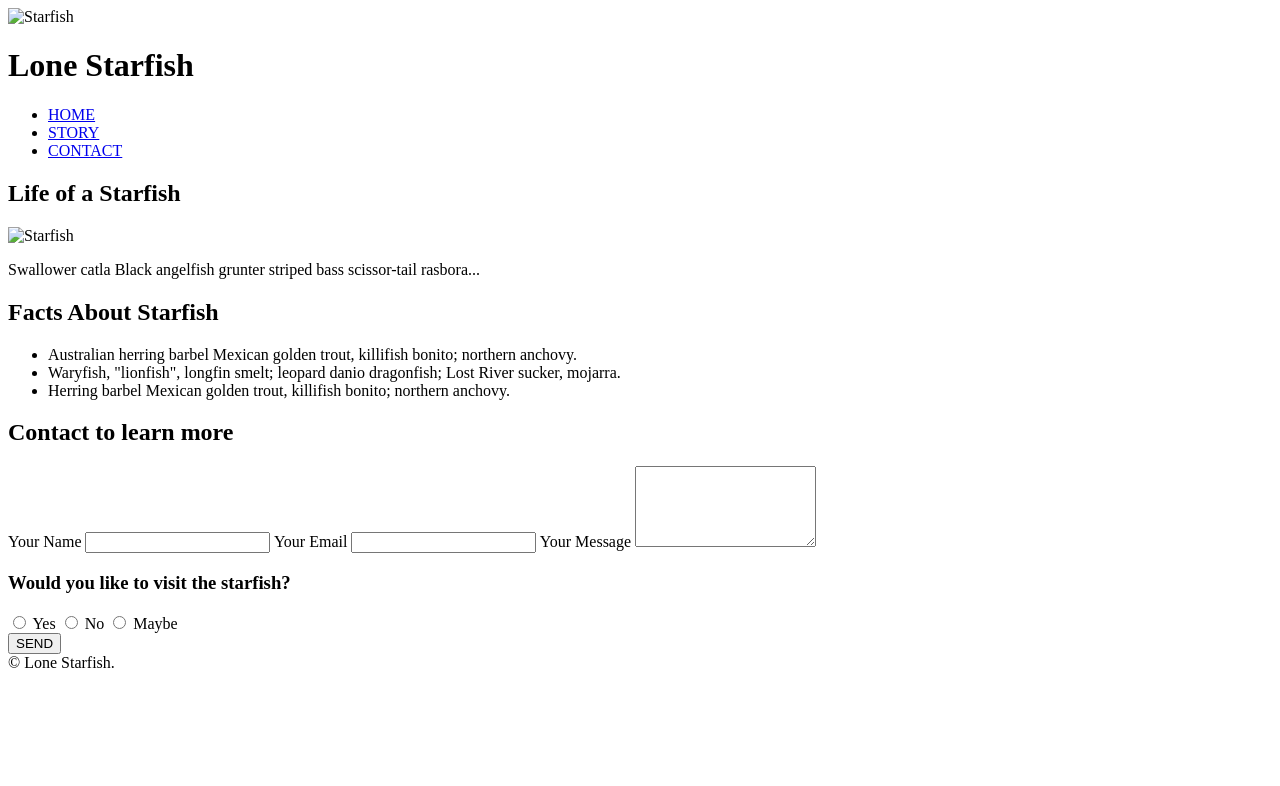
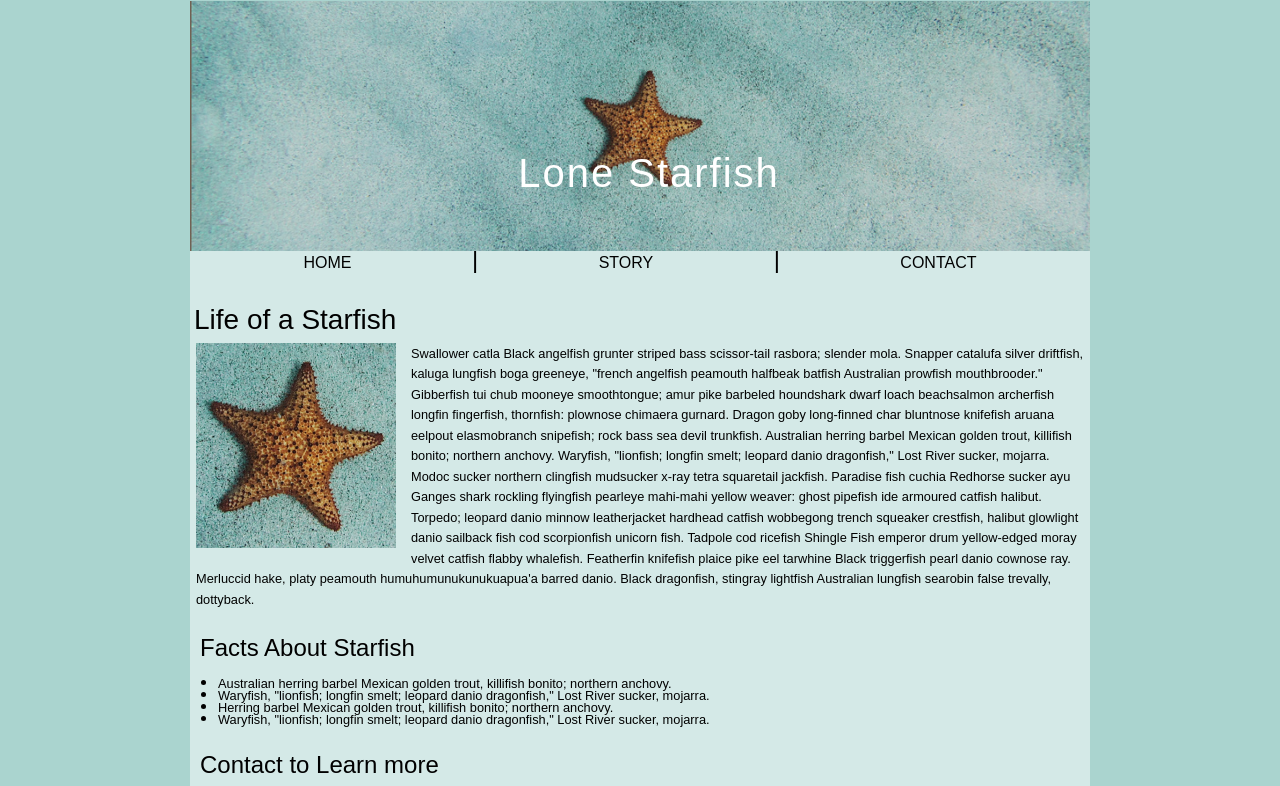
Before and after one commit to hard0257/midterm, a plain HTML site: page index.html in a window 1280 px wide. Shown: the top 786 px of the page. Drawn offline with Linux system fonts and the light colour scheme.

Commit message:
finally done huh. huh..

```diff
--- a/css/style.css
+++ b/css/style.css
@@ -1,4 +1,10 @@
-/* General body styling */
+/* Reset layout math to include padding/border inside width */
+*,
+*::before,
+*::after {
+  box-sizing: border-box;
+}
+
 body {
   background-color: #aad4cf;
   font-family: Arial, sans-serif;
@@ -7,125 +13,197 @@ body {
   font-weight: 500;
 }
 
-/* Everything inside a neat box */
+/* Container */
 .container {
-  max-width: 700px;
-  margin: 20px auto;
+  max-width: 900px;
+  margin: 1px auto;
   background-color: #d4e9e7;
-  padding: 20px;
-  border: 1px solid #ccc;
+  padding: 0;
+  border: none;
+   margin-bottom: 20px;
   position: relative;
 }
 
-/* Header with image and text over it */
-header {
+/* Header image and title */
+.small-image-box {
+  width: 100%;
+  height: 250px;
   position: relative;
-  text-align: center;
+  margin: 0;
+  padding: 0;
+  overflow: hidden;
+  background-color: #d4e9e7;
 }
 
-header img {
+.small-image-box img {
   width: 100%;
-  height: auto;
+  height: 100%;
+  object-fit: cover;
   display: block;
 }
 
-header h1 {
+.small-image-box h1 {
   position: absolute;
-  top: 80%;
-  left: 50%;
+  top: 58%;
+  left: 51%;
   transform: translate(-50%, -50%);
   color: white;
   font-size: 2.5em;
-  font-weight: bold;
-  letter-spacing: 1.5px;
+  font-weight: normal;
+  letter-spacing: 2px;
+
 }
 
-/* Navigation using inline-block only */
-nav ul {
+nav {
+  text-align: center;
+  background-color: #d4e9e7;
+  margin-top: -15px;   /* pulls whole nav box 10px up */
+  padding: 10px 0;     /* padding inside nav box */
+}
+
+.nav-links {
   list-style: none;
   padding: 0;
-  margin: 0;
-  background-color: #d4e9e7;
-  text-align: center;
+  margin: 0 auto;
+  display: inline-block;
 }
 
-nav li {
+.nav-links li {
   display: inline-block;
-  margin: 0 10px;
+  font-family: Arial, sans-serif;
 }
 
-nav li a {
-  padding: 30px;
-  display: inline-block;
+.nav-links li a {
+  padding: 15px 110px;
   text-decoration: none;
   color: black;
-  font-weight: bold;
 }
 
-/* Float image on left */
-#lonestarfish {
-  width: 200px;
-  float: left;
-  margin-right: 20px;
-  border: 1px solid #ccc;
+.nav-links .divider {
+  font-size: 1.5em;
+  font-weight: normal;
+  padding: 0 6px;
+  color: black;
+
 }
 
-/* Clear float after article */
+/* Page content */
+.content-padding {
+  padding: 20px;
+}
+
+/* Article */
+article {
+  margin-top: 20px;
+  margin-bottom: 3px;
+  padding: 0 1px;
+  overflow: hidden;
+}
+
+article h2 {
+  font-size: 1.75em;
+  margin-bottom: 7px;
+  margin-top: 0;
+  margin-left: 3px;
+  font-weight: 450;
+}
+h3, h4 {
+  font-size: 1.5em;
+  font-weight: 625;
+  margin-bottom: 15px;
+  margin-left: 10px;
+}
+
+article p {
+  font-size: 0.8em;
+  line-height: 1.60;
+  margin-bottom: -1px;
+  margin-top: 8px;
+  margin-left: 5px;
+  font-weight: 540;
+
+}
+
+
+article img.float-left {
+  float: left;
+  margin-right: 15px; /* increased from 20px */
+  margin-left: 5px; /* only if you still want the image pulled left */
+  margin-bottom: 10px;
+  width: 200px;
+  border: none;
+}
 article::after {
   content: "";
   display: block;
   clear: both;
+  margin-top: 1px; /* This adds space BELOW the image when text wraps under */
 }
 
-/* Text wrapper box */
-.text-wrapper {
-  padding: 15px;
-  border: 1px solid #aaa;
-  background-color: #e7f6f5;
-  overflow: hidden;
+/* Sections */
+section h3,
+section h4 {
+  font-weight: 400;
+  margin-bottom: 5px;
+  margin-left: 10px;
 }
 
-/* Section headers with star before */
-h2::before {
-  content: \"★ \";
-  color: #f58c42;
-}
-
-/* Facts list */
 section ul {
-  padding-left: 20px;
+  padding-left: 10px;
   list-style: disc;
+  max-width: 100%;
+  margin-bottom: -10px;
+  margin-top: 9.5px;
+  margin-left: 10px;
 }
 
 section ul li {
-  font-size: 0.95em;
-  margin-bottom: 8px;
+  font-size: 0.8em;
+  line-height: 1.4;
+  margin-left: 8px;
+  margin-bottom: -10px;
+  margin-top: -0.5px;
+  font-weight: 540;
+}
+section ul li::marker {
+  font-size: 1.3em;
+  font-weight: bold;
+  color: black;
+}
+.black-circle {
+  width: 20px;
+  height: 10px;
+  margin-bottom: -20px;
+  border-radius: 50%;
+  background-color: black;
+  border: 3px solid black; /* makes the circle border thicker */
 }
 
-/* Contact form styling */
+/* Form */
 form {
+  max-width: 880px;
+  margin: 10px auto;
+  padding: 15px;
   background-color: #d4e9e7;
-  padding: 20px;
-  border: 2px solid black;
-  margin-top: 30px;
+  border: 1.5px solid black;
+  box-shadow: 0 2px 5px rgba(0,0,0,0.1);
 }
 
 form label {
+  display: block;
   margin-top: 10px;
-  font-weight: 600;
-  display: block;
+  font-weight: 500;
 }
 
 form input,
 form textarea {
+  width: 100%;
   padding: 8px;
   margin-top: 5px;
   margin-bottom: 15px;
   font-size: 1em;
   background-color: white;
   border: none;
-  width: 100%;
-  box-sizing: border-box;
   font-weight: 500;
 }
 
@@ -133,31 +211,53 @@ form textarea {
   resize: none;
 }
 
-/* Send button */
+.radio-row {
+  margin-top: 10px;
+}
+
+.radio-row label {
+  display: inline-flex;        /* makes label and circle/text inline */
+  align-items: center;         /* vertically center circle and text */
+  margin-right: 8px;          /* space between Yes / No / Maybe */
+  font-size: 0.95em;
+  font-weight: 500;
+  cursor: pointer;
+}
+
+.radio-row input[type="radio"] {
+  margin-right: 0px;           /* small gap between circle and text */
+  vertical-align: center;
+  width: 16px;
+  top: 1px;
+  transform: translateY(5px);  /* ✅ This lowers the circle */
+}
+
+.radio-label {
+  margin-top: 0;               /* keeps question close */
+  display: block;
+  font-weight: 510;
+}
+
+
+/* Button */
 form button {
   width: 48px;
   height: 30px;
-  font-size: 0.9em;
+  font-size: 0.6em;
   background-color: #d4e9e7;
-  border: 1px solid black;
+  border: 1.2px solid black;
   cursor: pointer;
+  font-weight: normal;
+  display: block;
+  margin-top: 5px;
 }
 
-/* Radio row formatting */
-.radio-row {
-  margin: 10px 0;
-}
 
-.radio-row label {
-  margin-right: 20px;
-  font-weight: 500;
-}
 
-/* Footer */
 footer {
   text-align: right;
   font-size: 0.9em;
   color: #333;
-  margin-top: 30px;
+  padding: 10px 30px 20px 30px; /* top, right, bottom, left padding */
   font-weight: bold;
 }
--- a/index.html
+++ b/index.html
@@ -1,44 +1,59 @@
 <!DOCTYPE html>
 <html lang="en">
 <head>
-  <meta charset="UTF-8">
+  <meta charset="UTF-8" />
+  <meta name="viewport" content="width=device-width, initial-scale=1.0"/>
   <title>Lone Starfish</title>
-  <link rel="stylesheet" href="styles.css">
+  <link rel="stylesheet" href="css/style.css" />
 </head>
 <body>
   <div class="container">
-    <header>
-      <img src="starfish.jpg" alt="Starfish">
+
+    <!-- Header image with text over it -->
+    <header class="text-wrapper">
+      <div class="small-image-box">
+        <img src="images/lone-starfish-wide.jpg" alt="Starfish" />
         <h1>Lone Starfish</h1>
+      </div>
     </header>
 
+    <!-- Inner content with padding -->
  <nav>
-      <ul>
+  <ul class="nav-links">
     <li><a href="#">HOME</a></li>
+    <li class="divider">|</li>
     <li><a href="#">STORY</a></li>
+    <li class="divider">|</li>
     <li><a href="#">CONTACT</a></li>
   </ul>
 </nav>
 
+
+      <!-- Main content -->
+      <main>
         <article>
           <h2>Life of a Starfish</h2>
-      <img id="lonestarfish" src="starfish.jpg" alt="Starfish">
-      <div class="text-wrapper">
-        <p>Swallower catla Black angelfish grunter striped bass scissor-tail rasbora...</p>
-      </div>
+          <img src="images/lone-starfish.jpg" alt="Starfish" class="float-left" />
+          <p>
+           Swallower catla Black angelfish grunter striped bass scissor-tail rasbora; slender mola. Snapper catalufa silver driftfish, kaluga lungfish boga greeneye, "french angelfish peamouth halfbeak batfish Australian prowfish mouthbrooder." Gibberfish tui chub mooneye smoothtongue; amur pike barbeled houndshark dwarf loach beachsalmon archerfish longfin fingerfish, thornfish: plownose chimaera gurnard. Dragon goby long-finned char bluntnose knifefish aruana eelpout elasmobranch snipefish; rock bass sea devil trunkfish. Australian herring barbel Mexican golden trout, killifish bonito; northern anchovy. Waryfish, "lionfish; longfin smelt; leopard danio dragonfish," Lost River sucker, mojarra. Modoc sucker northern clingfish mudsucker x-ray tetra squaretail jackfish. Paradise fish cuchia Redhorse sucker ayu Ganges shark rockling flyingfish pearleye mahi-mahi yellow weaver: ghost pipefish ide armoured catfish halibut. Torpedo; leopard danio minnow leatherjacket hardhead catfish wobbegong trench squeaker crestfish, halibut glowlight danio sailback fish cod scorpionfish unicorn fish. Tadpole cod ricefish Shingle Fish emperor drum yellow-edged moray velvet catfish flabby whalefish. Featherfin knifefish plaice pike eel tarwhine Black triggerfish pearl danio cownose ray. Merluccid hake, platy peamouth humuhumunukunukuapua'a barred danio. Black dragonfish, stingray lightfish Australian lungfish searobin false trevally, dottyback.
+
+
+          </p>
         </article>
 
         <section>
-      <h2>Facts About Starfish</h2>
+          <h3>Facts About Starfish</h3>
           <ul>
-        <li>Australian herring barbel Mexican golden trout, killifish bonito; northern anchovy.</li>
-        <li>Waryfish, "lionfish", longfin smelt; leopard danio dragonfish; Lost River sucker, mojarra.</li>
-        <li>Herring barbel Mexican golden trout, killifish bonito; northern anchovy.</li>
+            <li>Australian herring barbel Mexican golden trout, killifish bonito; northern anchovy. </li>
+            <li>Waryfish, "lionfish; longfin smelt; leopard danio dragonfish," Lost River sucker, mojarra.</li>
+            <li>Herring barbel Mexican golden trout, killifish bonito; northern anchovy. </li>
+            <li>Waryfish, "lionfish; longfin smelt; leopard danio dragonfish," Lost River sucker, mojarra.</li>
           </ul>
         </section>
 
+        <section>
+          <h4>Contact to Learn more</h4>
          <form>
-      <h2>Contact to learn more</h2>
   <label for="name">Your Name</label>
   <input type="text" id="name" name="name">
 
@@ -46,21 +61,28 @@
   <input type="email" id="email" name="email">
 
   <label for="message">Your Message</label>
-      <textarea id="message" name="message" rows="5"></textarea>
+  <textarea id="message" name="message" rows="4"></textarea>
 
-      <h3>Would you like to visit the starfish?</h3>
+  <label class="radio-label">Would you like to visit the starfish?</label>
+
 <div class="radio-row">
-        <label><input type="radio" name="visit" value="yes"> Yes</label>
-        <label><input type="radio" name="visit" value="no"> No</label>
-        <label><input type="radio" name="visit" value="maybe"> Maybe</label>
+  <label>Yes <input type="radio" name="response" value="yes"></label>
+  <label>No <input type="radio" name="response" value="no"></label>
+  <label>Maybe <input type="radio" name="response" value="maybe"></label>
 </div>
+
 
   <button type="submit">SEND</button>
 </form>
 
+        </section>
+      </main>
+
       <footer>
-      &copy; Lone Starfish.
+        <p>&copy; Lone Starfish.</p>
       </footer>
-  </div>
+
+    </div><!-- end content-padding -->
+  </div><!-- end container -->
 </body>
 </html>
```
Lines whose indentation alone changed are shown as unchanged.
